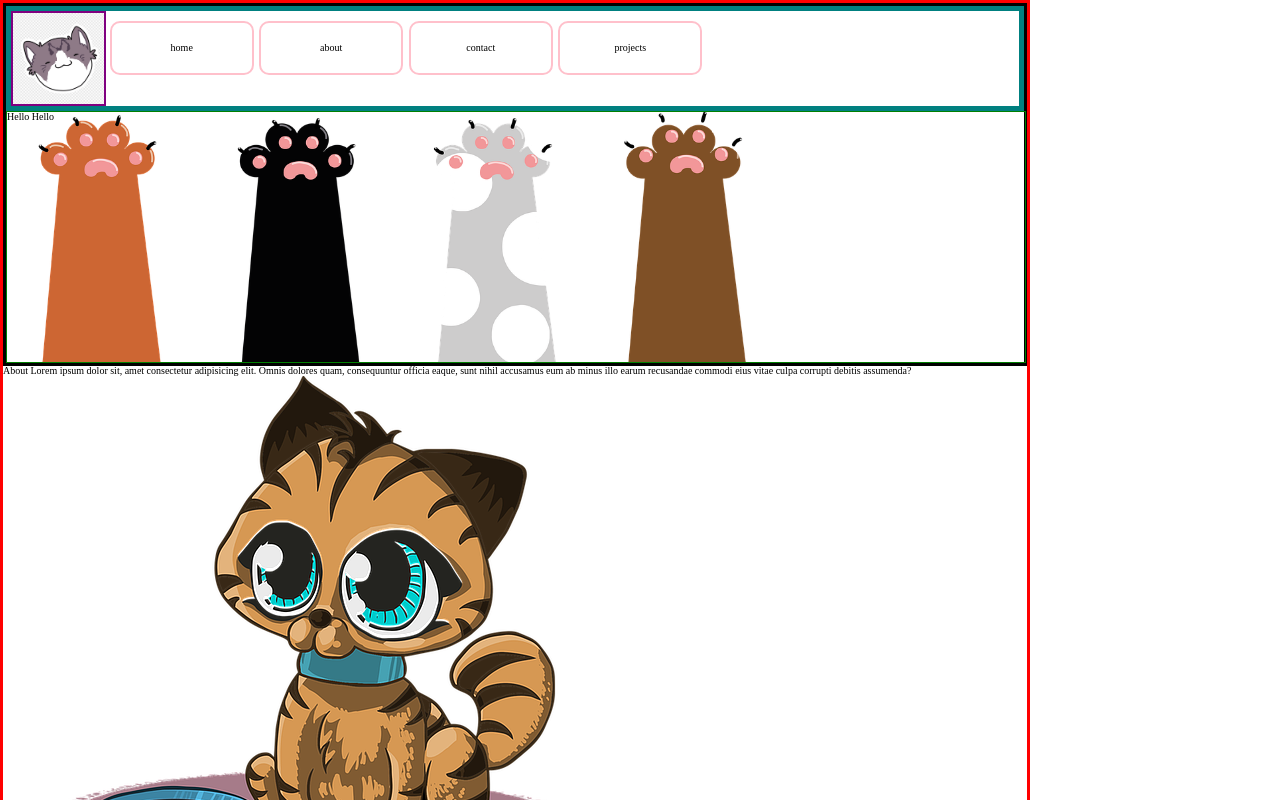
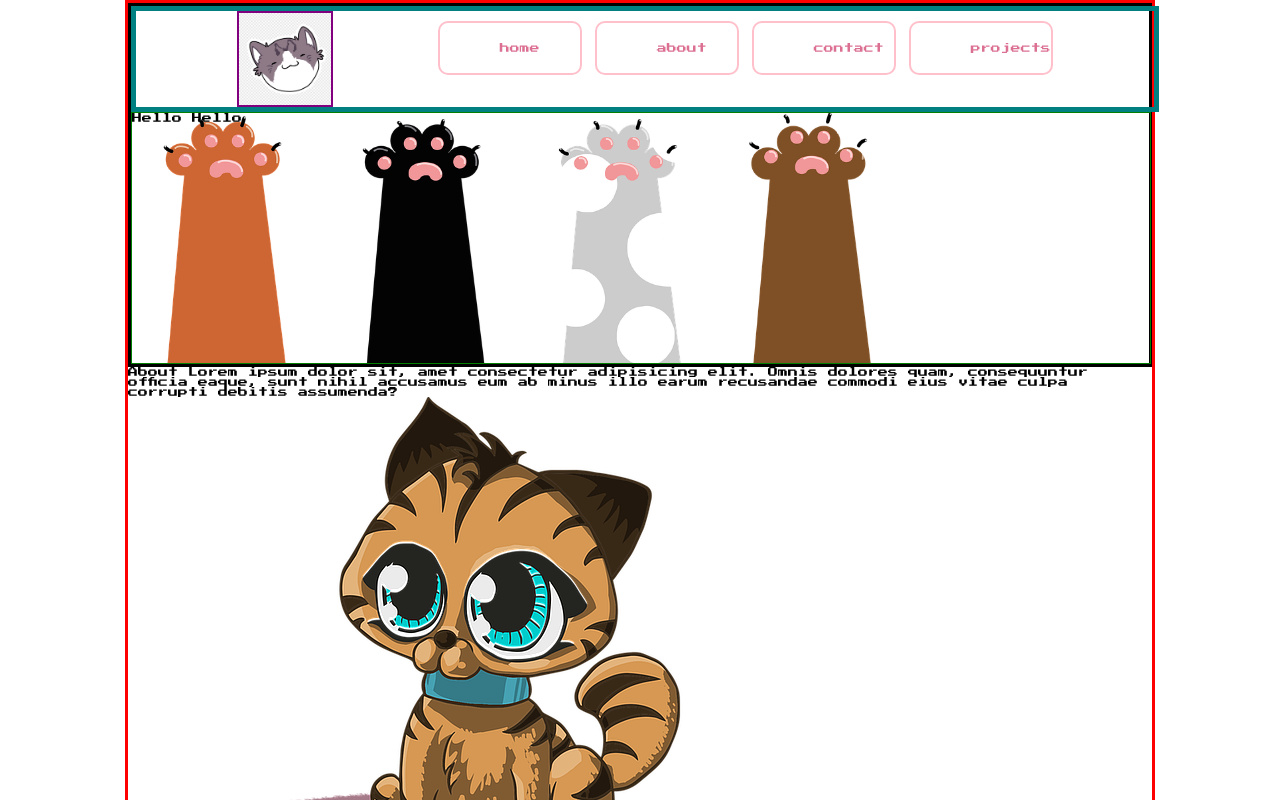
Before and after one commit to sarahrosecooper/flexbox-self-practice, a plain HTML site: page index.html in a window 1280 px wide. Shown: the top 800 px of the page. Drawn offline with Linux system fonts and the light colour scheme.

Commit message:
aligned content mostly in center

```diff
--- a/css/styles.css
+++ b/css/styles.css
@@ -49,19 +49,23 @@ table {
 }
 
 html {
-    font-size: 62.5%;
+	font-size: 62.5%;
+	font-family: 'Press Start 2P', cursive;
 }
 
 #page-container {
 	border: 3px solid red;
 	display: flex;
 	flex-wrap: wrap;
-	width: 80%
+	max-width: 80%;
+	margin: auto;
 }
 
 nav {
+	min-width: 100%;
 	border: 5px solid teal;
 	display: flex;
+	justify-content: space-evenly;
 }
 header {
 	border: 3px solid black;
@@ -84,6 +88,11 @@ nav img {
 	width: 9%;
 }
 
+nav a {
+	width: 20%;
+	text-decoration: none;
+	color: palevioletred;
+}
 .headerImage {
 	border: 1px solid green;
 	width: 100%;
--- a/index.html
+++ b/index.html
@@ -4,6 +4,7 @@
     <meta charset="UTF-8">
     <meta name="viewport" content="width=device-width, initial-scale=1.0">
     <link rel="stylesheet" href="css/styles.css">
+    <link href="https://fonts.googleapis.com/css2?family=Press+Start+2P&display=swap" rel="stylesheet">
     <title>Document</title>
 </head>
 
@@ -17,10 +18,10 @@
         <nav>
             <img src="images/catmeowlogo.png">
             <ul>
-            <li>home</li>
-            <li>about</li>
-            <li>contact</li>
-            <li>projects</li>
+            <li><a href="#">home</a></li>
+            <li><a href="#">about</a></li>
+            <li><a href="#">contact</a></li>
+            <li><a href="#">projects</a></li>
         </ul>
         </nav>
 
@@ -80,10 +81,10 @@
         <footer>
             <nav>
                 <ul>
-                    <li>home</li>
-                    <li>about</li>
-                    <li>contact</li>
-                    <li>projects</li>
+                    <li><a href="#">home<<a></li>
+                    <li><a href="#">about</a></li>
+                    <li><a href="#">contact</a></li>
+                    <li><a href="#">projects</a></li>
                 </ul>
                 </nav>
         </footer>
```
